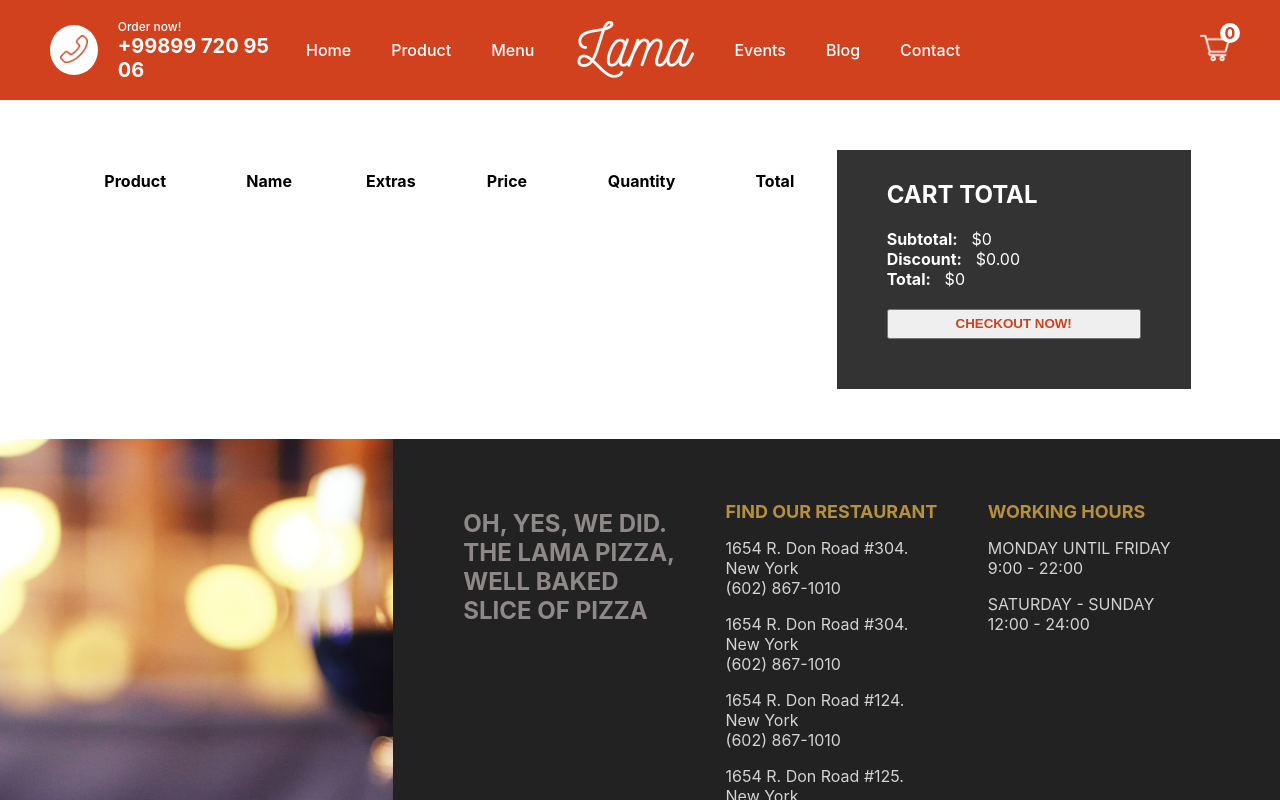
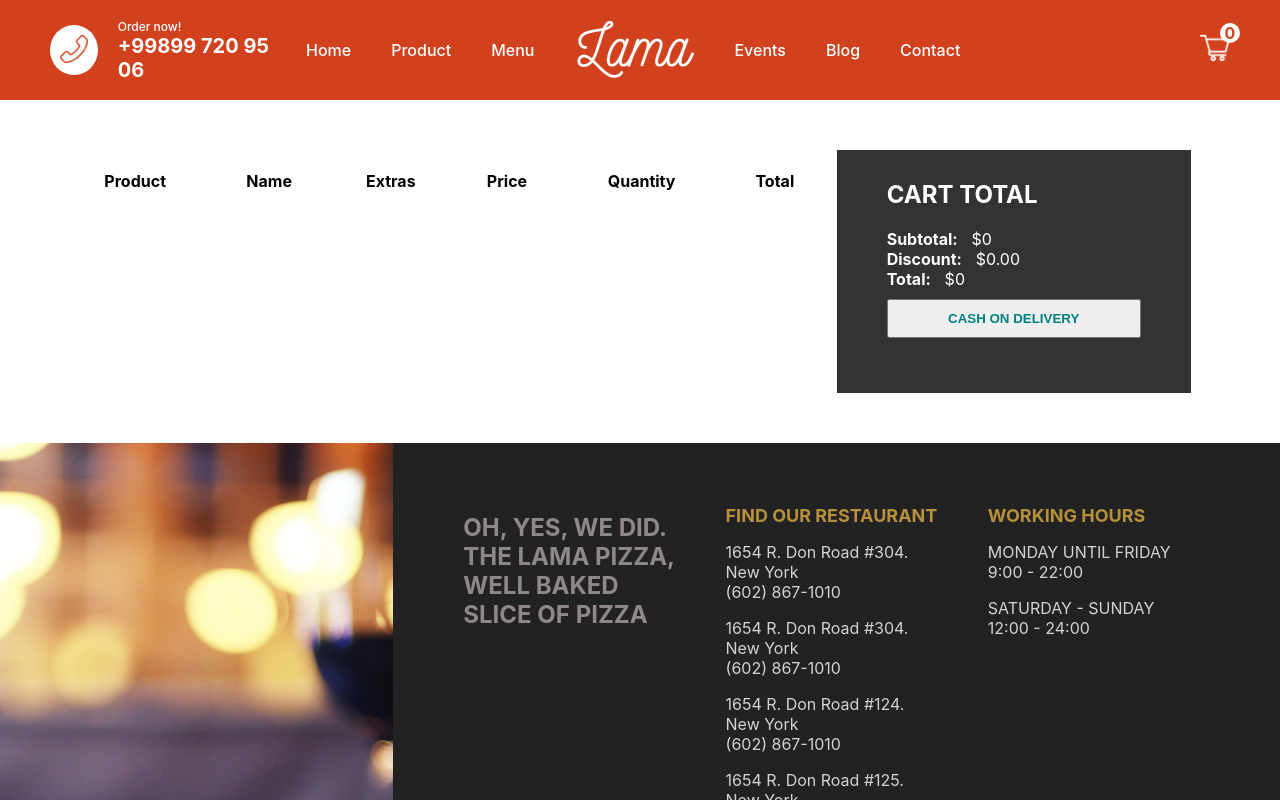
Before and after one commit to SardorAbduxoliqov/pizza-shop, a Next.js app: page /cart in a window 1280 px wide. Both pictures are taken after a click on the button "CHECKOUT NOW!". Shown: the top 800 px of the page. Built offline with nearby package versions, Linux system fonts and the light colour scheme.

Commit message:
paypal added

```diff
--- a/package.json
+++ b/package.json
@@ -8,6 +8,7 @@
     "lint": "next lint"
   },
   "dependencies": {
+    "@paypal/react-paypal-js": "^7.6.0",
     "@reduxjs/toolkit": "^1.7.2",
     "axios": "^0.25.0",
     "mongoose": "^6.1.10",
--- a/pages/cart.jsx
+++ b/pages/cart.jsx
@@ -1,10 +1,71 @@
 import Image from "next/image";
 import { useDispatch, useSelector } from "react-redux";
 import styles from "../styles/Cart.module.css";
+import { useEffect, useState } from "react";
+import {
+  PayPalScriptProvider,
+  PayPalButtons,
+  usePayPalScriptReducer,
+} from "@paypal/react-paypal-js";
 
 const Cart = () => {
+  const [open, setOpen] = useState(false);
   const dispatch = useDispatch();
   const cart = useSelector((state) => state.cart);
+  // This values are the props in the UI
+  const amount = "2";
+  const currency = "USD";
+  const style = { layout: "vertical" };
+  const ButtonWrapper = ({ currency, showSpinner }) => {
+    // usePayPalScriptReducer can be use only inside children of PayPalScriptProviders
+    // This is the main reason to wrap the PayPalButtons in a new component
+    const [{ options, isPending }, dispatch] = usePayPalScriptReducer();
+
+    useEffect(() => {
+      dispatch({
+        type: "resetOptions",
+        value: {
+          ...options,
+          currency: currency,
+        },
+      });
+    }, [currency, showSpinner]);
+
+    return (
+      <>
+        {showSpinner && isPending && <div className="spinner" />}
+        <PayPalButtons
+          style={style}
+          disabled={false}
+          forceReRender={[amount, currency, style]}
+          fundingSource={undefined}
+          createOrder={(data, actions) => {
+            return actions.order
+              .create({
+                purchase_units: [
+                  {
+                    amount: {
+                      currency_code: currency,
+                      value: amount,
+                    },
+                  },
+                ],
+              })
+              .then((orderId) => {
+                // Your code here after create the order
+                return orderId;
+              });
+          }}
+          onApprove={function (data, actions) {
+            return actions.order.capture().then(function () {
+              // Your code here after capture the order
+            });
+          }}
+        />
+      </>
+    );
+  };
+
   return (
     <div className={styles.container}>
       <div className={styles.left}>
@@ -66,7 +127,25 @@
           <div className={styles.totalText}>
             <b className={styles.totalTextTitle}>Total: </b>${cart.total}
           </div>
-          <button className={styles.button}>CHECKOUT NOW!</button>
+          {open ? (
+            <div className={styles.paymentMethods}>
+              <button className={styles.payButton}>CASH ON DELIVERY</button>
+              <PayPalScriptProvider
+                options={{
+                  "client-id": "test",
+                  components: "buttons",
+                  currency: "USD",
+                  "disable-funding": "credit,card,p24",
+                }}
+              >
+                <ButtonWrapper currency={currency} showSpinner={false} />
+              </PayPalScriptProvider>
+            </div>
+          ) : (
+            <button className={styles.button} onClick={() => setOpen(true)}>
+              CHECKOUT NOW!
+            </button>
+          )}
         </div>
       </div>
     </div>
--- a/styles/Cart.module.css
+++ b/styles/Cart.module.css
@@ -114,3 +114,18 @@
     width: 100%;
   }
 }
+
+.paymentMethods {
+  margin-top: 10px;
+  display: flex;
+  flex-direction: column;
+}
+
+.payButton {
+  padding: 10px 5px;
+  cursor: pointer;
+  margin-bottom: 5px;
+  background-color: while;
+  color: teal;
+  font-weight: bold;
+}
```
Also changed, not shown: 1 other file (tests, documents, lock files or other folders).
